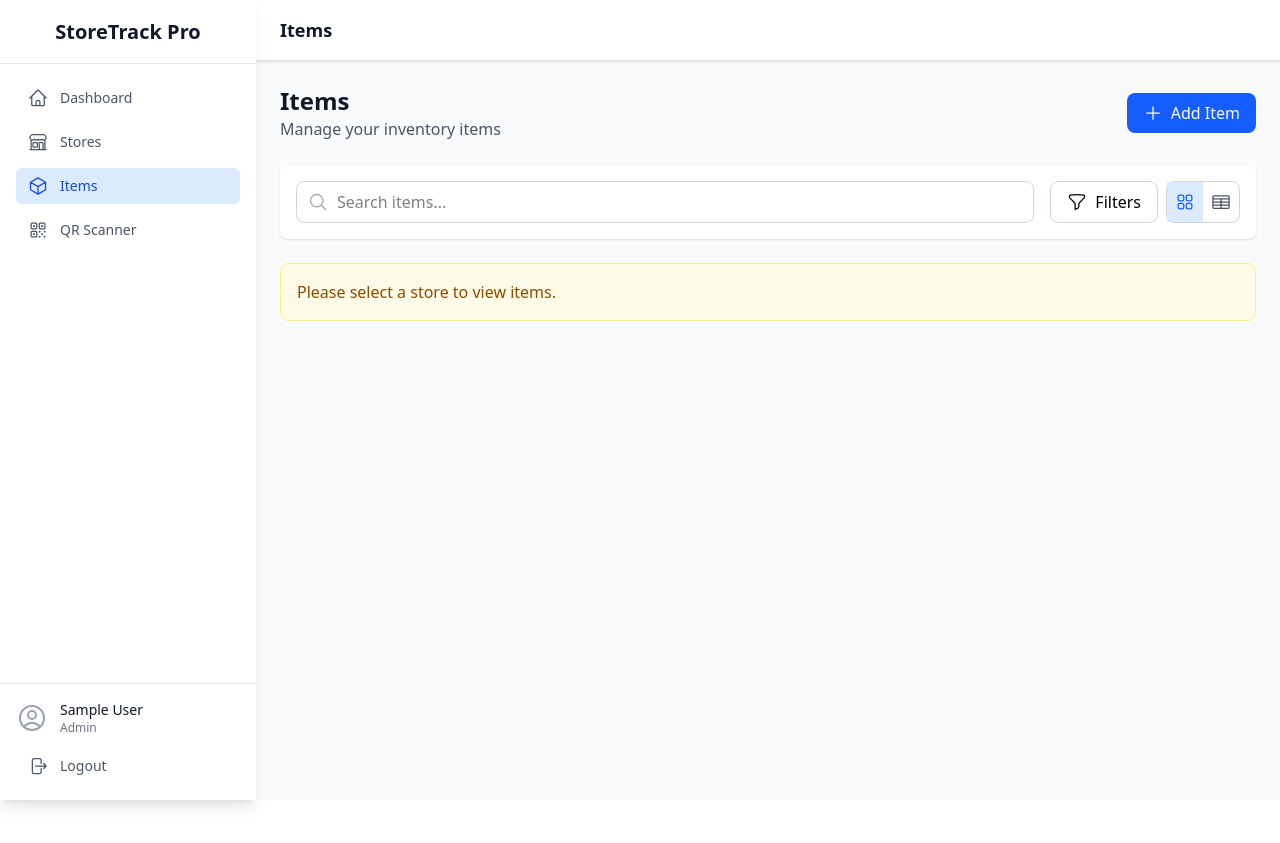
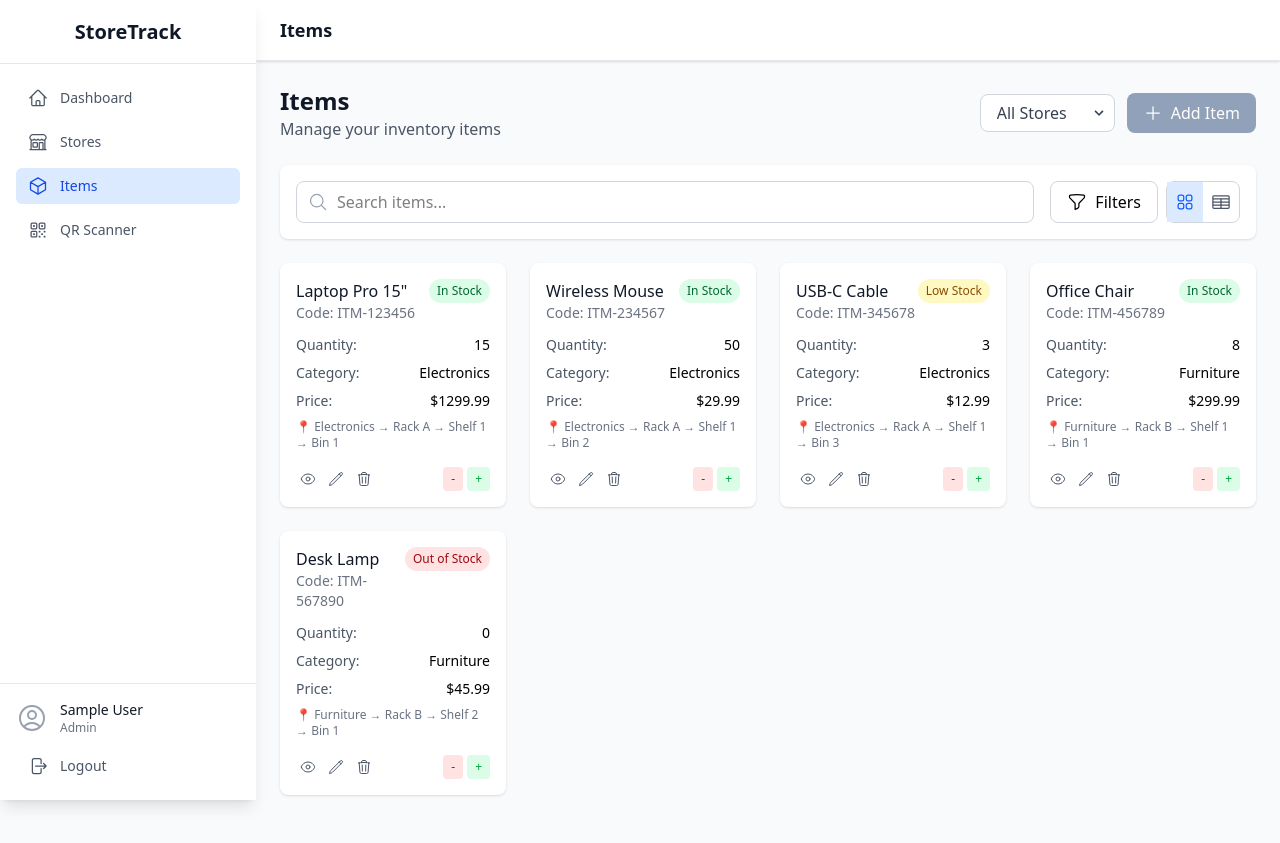
Before and after one commit to Akshar-Gadhiya/StoreTrack, a React (Vite) app in the folder frontend/: page /items in a window 1280 px wide. Before the commit the page ends 800 px from the top, so only its background shows below. Built offline with nearby package versions, Linux system fonts and the light colour scheme; sample sign-in values are in the browser's storage.

Commit message:
Implement initial frontend application including login, layout, store, and item management with project setup files.

```diff
--- a/frontend/index.html
+++ b/frontend/index.html
@@ -3,7 +3,7 @@
 
 <head>
   <meta charset="UTF-8" />
-  <link rel="icon" type="image/svg+xml" href="/vite.svg" />
+  <!-- <link rel="icon" type="image/svg+xml" href="/vite.svg" /> -->
   <meta name="viewport" content="width=device-width, initial-scale=1.0" />
   <title>StoreTrack</title>
 </head>
--- a/frontend/package.json
+++ b/frontend/package.json
@@ -1,5 +1,5 @@
 {
-  "name": "my-app",
+  "name": "store-track",
   "private": true,
   "version": "0.0.0",
   "type": "module",
--- a/frontend/src/components/Layout.jsx
+++ b/frontend/src/components/Layout.jsx
@@ -39,7 +39,7 @@ const Layout = () => {
         <div className="flex flex-col h-full">
           {/* Logo */}
           <div className="flex items-center justify-center h-16 px-4 border-b border-gray-200">
-            <h1 className="text-xl font-bold text-gray-900">StoreTrack Pro</h1>
+            <h1 className="text-xl font-bold text-gray-900">StoreTrack</h1>
           </div>
 
           {/* Current Store Info */}
@@ -58,11 +58,10 @@ const Layout = () => {
                 <Link
                   key={item.name}
                   to={item.href}
-                  className={`flex items-center px-3 py-2 text-sm font-medium rounded-md transition-colors ${
-                    isActive(item.href)
-                      ? 'bg-blue-100 text-blue-700'
-                      : 'text-gray-600 hover:bg-gray-100 hover:text-gray-900'
-                  }`}
+                  className={`flex items-center px-3 py-2 text-sm font-medium rounded-md transition-colors ${isActive(item.href)
+                    ? 'bg-blue-100 text-blue-700'
+                    : 'text-gray-600 hover:bg-gray-100 hover:text-gray-900'
+                    }`}
                 >
                   <Icon className="w-5 h-5 mr-3" />
                   {item.name}
--- a/frontend/src/contexts/StoreContext.jsx
+++ b/frontend/src/contexts/StoreContext.jsx
@@ -74,7 +74,11 @@ export const StoreProvider = ({ children }) => {
 
   const selectStore = (store) => {
     setCurrentStore(store)
-    localStorage.setItem('storetrack_current_store', JSON.stringify(store))
+    if (store) {
+      localStorage.setItem('storetrack_current_store', JSON.stringify(store))
+    } else {
+      localStorage.removeItem('storetrack_current_store')
+    }
   }
 
   const addSection = (storeId, sectionData) => {
--- a/frontend/src/pages/Items.jsx
+++ b/frontend/src/pages/Items.jsx
@@ -18,7 +18,7 @@ import {
 
 const Items = () => {
   const { user } = useAuth()
-  const { currentStore } = useStore()
+  const { currentStore, stores, selectStore } = useStore()
   const {
     items,
     viewMode,
@@ -42,6 +42,7 @@ const Items = () => {
   const [showFilters, setShowFilters] = useState(false)
   const [selectedItem, setSelectedItem] = useState(null)
   const [showItemModal, setShowItemModal] = useState(false)
+  const [showStoreWarning, setShowStoreWarning] = useState(false)
 
   const [formData, setFormData] = useState({
     name: '',
@@ -62,10 +63,15 @@ const Items = () => {
   })
 
   useEffect(() => {
-    const filtered = searchItems(searchQuery, {
-      ...filters,
-      storeId: currentStore?.id
-    })
+    const searchOptions = {
+      ...filters
+    }
+
+    if (currentStore) {
+      searchOptions.storeId = currentStore.id
+    }
+
+    const filtered = searchItems(searchQuery, searchOptions)
     setFilteredItems(filtered)
   }, [searchQuery, filters, items, currentStore, searchItems])
 
@@ -150,8 +156,7 @@ const Items = () => {
           <h3 className="font-medium text-gray-900">{item.name}</h3>
           <p className="text-sm text-gray-500">Code: {item.itemCode}</p>
         </div>
-        <div className={`px-2 py-1 text-xs rounded-full ${
-          item.quantity === 0 ? 'bg-red-100 text-red-800' :
+        <div className={`px-2 py-1 text-xs rounded-full ${item.quantity === 0 ? 'bg-red-100 text-red-800' :
           item.quantity <= (item.lowStockThreshold || 10) ? 'bg-yellow-100 text-yellow-800' :
             'bg-green-100 text-green-800'
           }`}>
@@ -259,9 +264,13 @@ const Items = () => {
       <td className="px-6 py-4 whitespace-nowrap text-sm text-gray-900">
         {item.category || '-'}
       </td>
+      {!currentStore && (
+        <td className="px-6 py-4 whitespace-nowrap text-sm text-gray-900">
+          {stores.find(s => s.id === item.storeId)?.name || '-'}
+        </td>
+      )}
       <td className="px-6 py-4 whitespace-nowrap">
-        <span className={`px-2 py-1 text-xs rounded-full ${
-          item.quantity === 0 ? 'bg-red-100 text-red-800' :
+        <span className={`px-2 py-1 text-xs rounded-full ${item.quantity === 0 ? 'bg-red-100 text-red-800' :
           item.quantity <= (item.lowStockThreshold || 10) ? 'bg-yellow-100 text-yellow-800' :
             'bg-green-100 text-green-800'
           }`}>
@@ -312,15 +321,55 @@ const Items = () => {
           <p className="text-gray-600">Manage your inventory items</p>
         </div>
 
+        <div className="flex items-center space-x-3">
+          <div className="relative">
+            <select
+              value={currentStore?.id || ''}
+              onChange={(e) => {
+                const val = e.target.value
+                if (val === "") {
+                  selectStore(null)
+                } else {
+                  const store = stores.find(s => s.id === val)
+                  if (store) selectStore(store)
+                }
+              }}
+              className="appearance-none bg-white border border-gray-300 text-gray-700 py-2 px-4 pr-8 rounded-lg leading-tight focus:outline-none focus:ring-2 focus:ring-blue-500"
+            >
+              <option value="">All Stores</option>
+              {stores.map(store => (
+                <option key={store.id} value={store.id}>
+                  {store.name}
+                </option>
+              ))}
+            </select>
+            <div className="pointer-events-none absolute inset-y-0 right-0 flex items-center px-2 text-gray-700">
+              <svg className="fill-current h-4 w-4" xmlns="http://www.w3.org/2000/svg" viewBox="0 0 20 20">
+                <path d="M9.293 12.95l.707.707L15.657 8l-1.414-1.414L10 10.828 5.757 6.586 4.343 8z" />
+              </svg>
+            </div>
+          </div>
+
           {user?.role !== 'employee' && (
             <button
-            onClick={() => setShowCreateForm(true)}
-            className="flex items-center px-4 py-2 bg-blue-600 text-white rounded-lg hover:bg-blue-700 transition-colors"
+              onClick={() => {
+                if (!currentStore) {
+                  setShowStoreWarning(true)
+                  setTimeout(() => setShowStoreWarning(false), 3000)
+                  return
+                }
+                setShowCreateForm(true)
+              }}
+              className={`flex items-center px-4 py-2 text-white rounded-lg transition-all duration-200 ${!currentStore
+                  ? 'bg-slate-400 cursor-pointer hover:bg-slate-500'
+                  : 'bg-blue-600 hover:bg-blue-700'
+                }`}
             >
               <PlusIcon className="h-5 w-5 mr-2" />
               Add Item
             </button>
           )}
+        </div>
       </div>
 
       {/* Search and Filters */}
@@ -562,11 +611,7 @@ const Items = () => {
       )}
 
       {/* Items Display */}
-      {!currentStore ? (
-        <div className="bg-yellow-50 border border-yellow-200 rounded-lg p-4">
-          <p className="text-yellow-800">Please select a store to view items.</p>
-        </div>
-      ) : filteredItems.length === 0 ? (
+      {filteredItems.length === 0 ? (
         <div className="text-center py-12">
           <CubeIcon className="mx-auto h-12 w-12 text-gray-400" />
           <h3 className="mt-2 text-sm font-medium text-gray-900">No items found</h3>
@@ -593,6 +638,11 @@ const Items = () => {
                 <th className="px-6 py-3 text-left text-xs font-medium text-gray-500 uppercase tracking-wider">
                   Category
                 </th>
+                {!currentStore && (
+                  <th className="px-6 py-3 text-left text-xs font-medium text-gray-500 uppercase tracking-wider">
+                    Store
+                  </th>
+                )}
                 <th className="px-6 py-3 text-left text-xs font-medium text-gray-500 uppercase tracking-wider">
                   Quantity
                 </th>
@@ -678,6 +728,23 @@ const Items = () => {
           </div>
         </div>
       )}
+
+      {/* Store Selection Warning Popup */}
+      <div
+        className={`fixed top-24 left-1/2 transform -translate-x-1/2 z-50 transition-all duration-300 ease-in-out ${showStoreWarning
+            ? 'opacity-100 translate-y-0'
+            : 'opacity-0 -translate-y-4 pointer-events-none'
+          }`}
+      >
+        <div className="bg-slate-800 text-white px-6 py-3 rounded-lg shadow-lg flex items-center space-x-3 border border-slate-700">
+          <div className="bg-yellow-500 rounded-full p-1">
+            <svg xmlns="http://www.w3.org/2000/svg" className="h-4 w-4 text-slate-900" viewBox="0 0 20 20" fill="currentColor">
+              <path fillRule="evenodd" d="M8.257 3.099c.765-1.36 2.722-1.36 3.486 0l5.58 9.92c.75 1.334-.213 2.98-1.742 2.98H4.42c-1.53 0-2.493-1.646-1.743-2.98l5.58-9.92zM11 13a1 1 0 11-2 0 1 1 0 012 0zm-1-8a1 1 0 00-1 1v3a1 1 0 002 0V6a1 1 0 00-1-1z" clipRule="evenodd" />
+            </svg>
+          </div>
+          <span className="font-medium">Please select a store first</span>
+        </div>
+      </div>
     </div>
   )
 }
--- a/frontend/src/pages/Login.jsx
+++ b/frontend/src/pages/Login.jsx
@@ -52,7 +52,7 @@ const Login = () => {
       <div className="max-w-md w-full space-y-8">
         <div>
           <h2 className="mt-6 text-center text-3xl font-extrabold text-gray-900">
-            StoreTrack Pro
+            StoreTrack
           </h2>
           <p className="mt-2 text-center text-sm text-gray-600">
             {isLogin ? 'Sign in to your account' : 'Create a new account'}
--- a/frontend/src/utils/initDemoData.js
+++ b/frontend/src/utils/initDemoData.js
@@ -1,4 +1,4 @@
-// Initialize demo data for StoreTrack Pro
+// Initialize demo data for StoreTrack
 export const initDemoData = () => {
   // Initialize demo users if none exist
   const users = JSON.parse(localStorage.getItem('storetrack_users') || '[]')
```
Also changed, not shown: frontend/src/pages/Stores.jsx (+29 -20 lines), 1 other file (tests, documents, lock files or other folders). Lines whose indentation alone changed are shown as unchanged.
